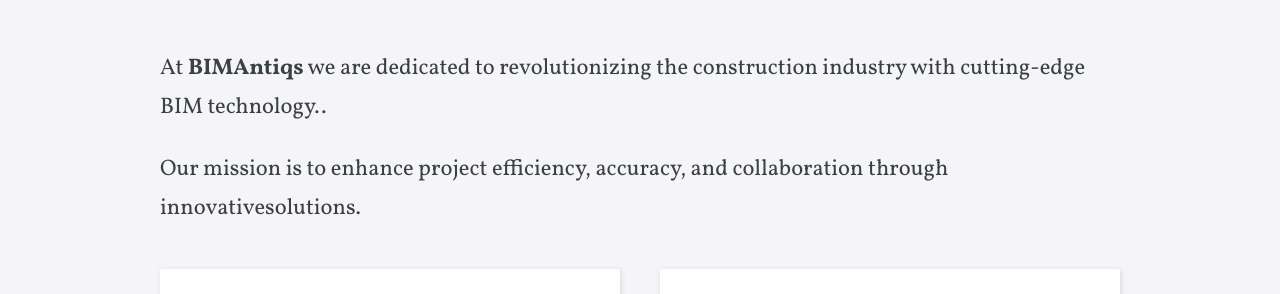
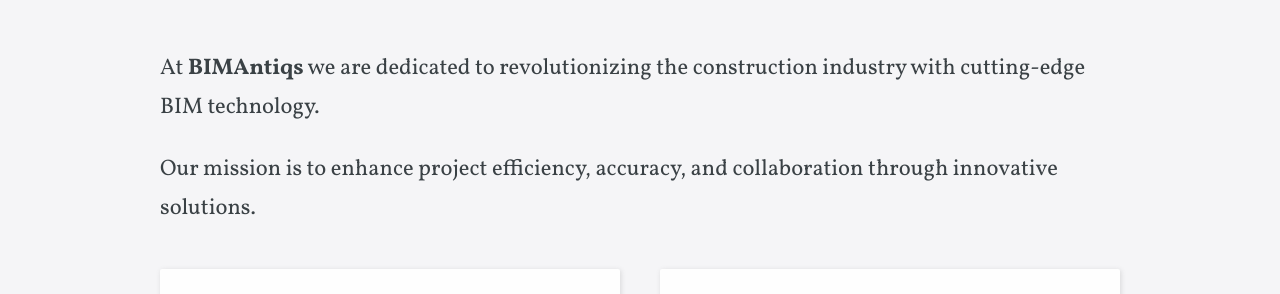
Before and after one commit to R-Madhav/BIMAntiqs.github.io, a Jekyll site: the page built from index.html, in a window 1280 px wide. Shown: the part 774-1068 px from the top of the page. Built offline with Jekyll 4.4.1, drawn with Linux system fonts in a browser that asks for light colours; some web fonts are replaced.

Commit message:
Update index.html

```diff
--- a/index.html
+++ b/index.html
@@ -17,9 +17,9 @@
 ---
 
 <div class="editable">
-	<p>At <strong>BIMAntiqs</strong> we are dedicated to revolutionizing the construction industry with cutting-edge BIM technology..</p>
+	<p>At <strong>BIMAntiqs</strong> we are dedicated to revolutionizing the construction industry with cutting-edge BIM technology.</p>
 
-	<p>Our mission is to enhance project efficiency, accuracy, and collaboration through innovativesolutions.</p>
+	<p>Our mission is to enhance project efficiency, accuracy, and collaboration through innovative solutions.</p>
 </div>
 
 <div class="testimonials">
```
